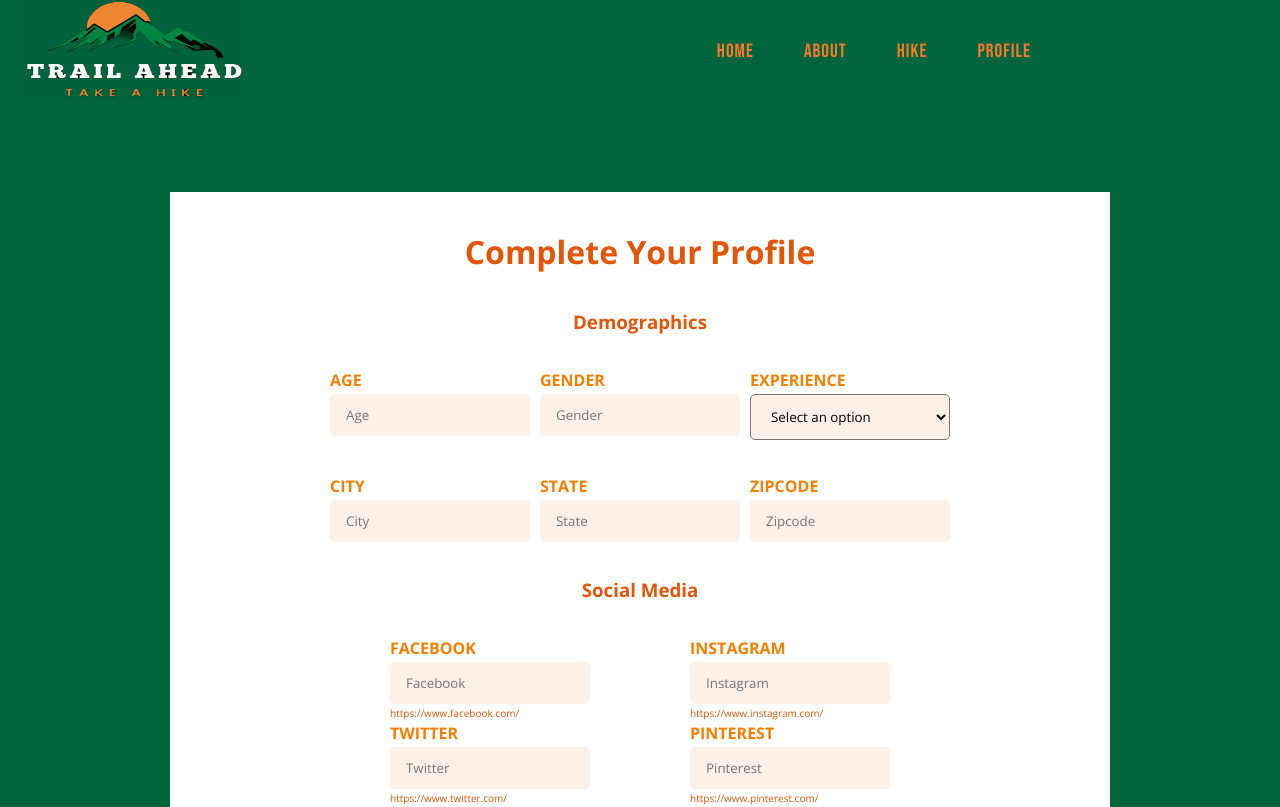
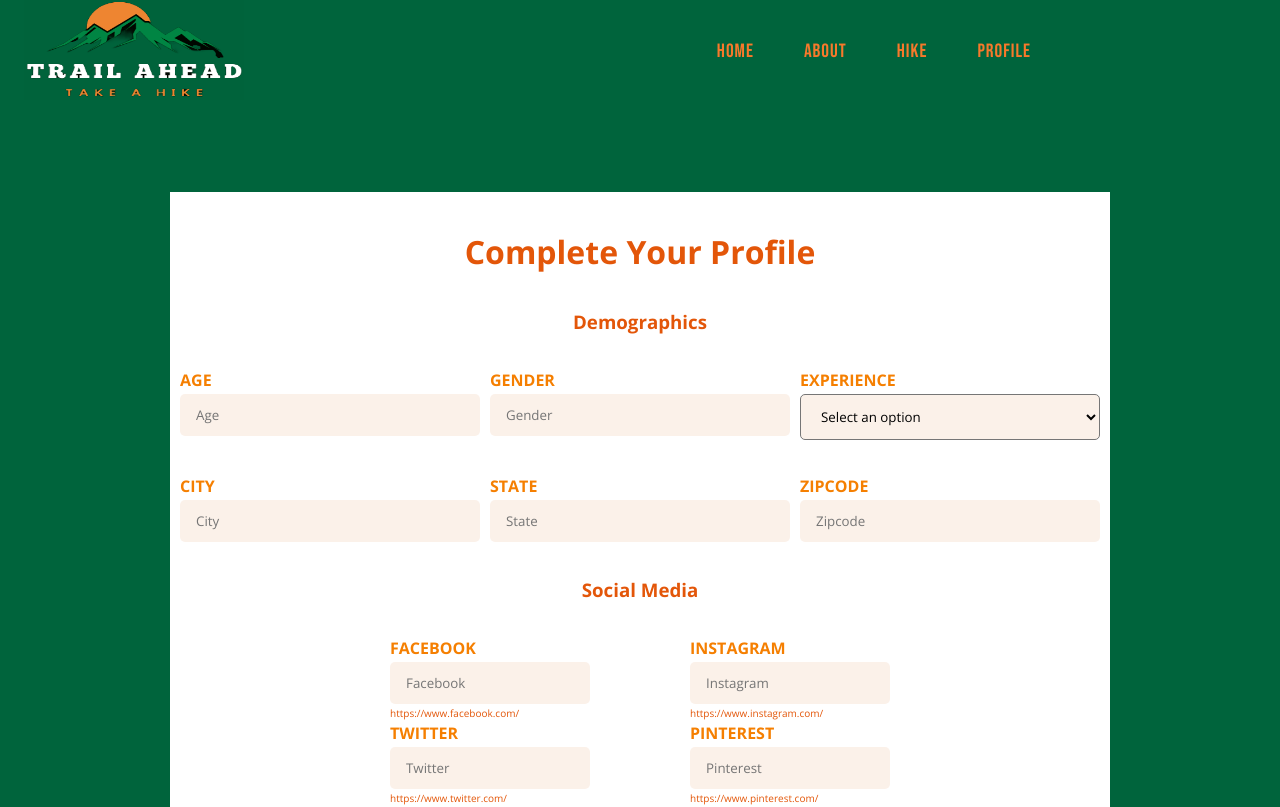
Before and after one commit to DQuaya/Trail-Ahead-Front-End, a React (Create React App) app: page /optional in a window 1280 px wide. Shown: the top 807 px of the page. Built offline with nearby package versions, Linux system fonts and the light colour scheme.

Commit message:
Fixes width of input boxes on sign up screen

```diff
--- a/src/Components/OptionalSignUp/Optional.css
+++ b/src/Components/OptionalSignUp/Optional.css
@@ -25,7 +25,7 @@
     gap: 100px;
 }
 
-.secondaryRow {
+.socialMediaSection .horizontalRow .secondaryRow {
     display: flex;
     flex-direction: column;
     align-items: start;
```
